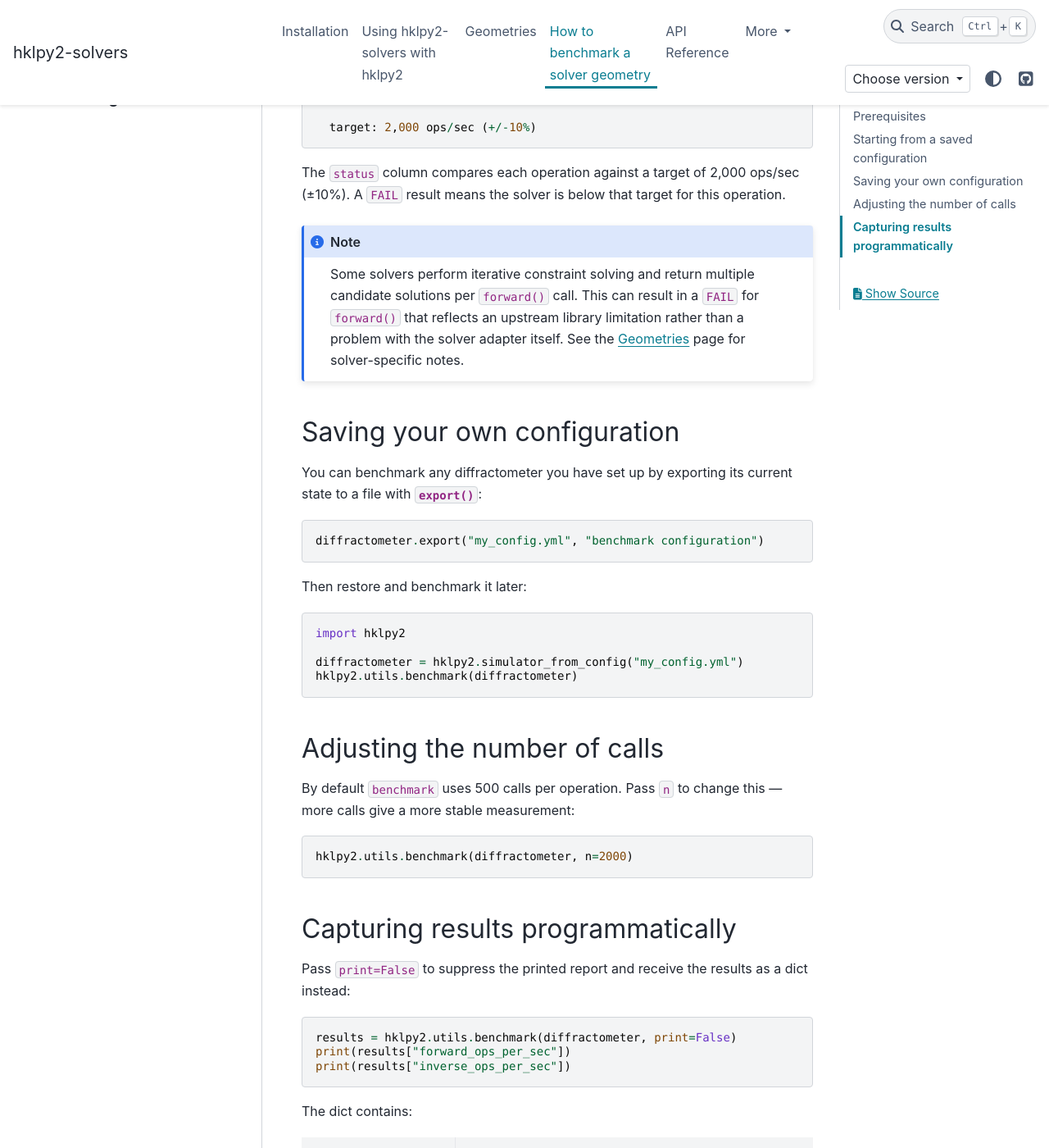
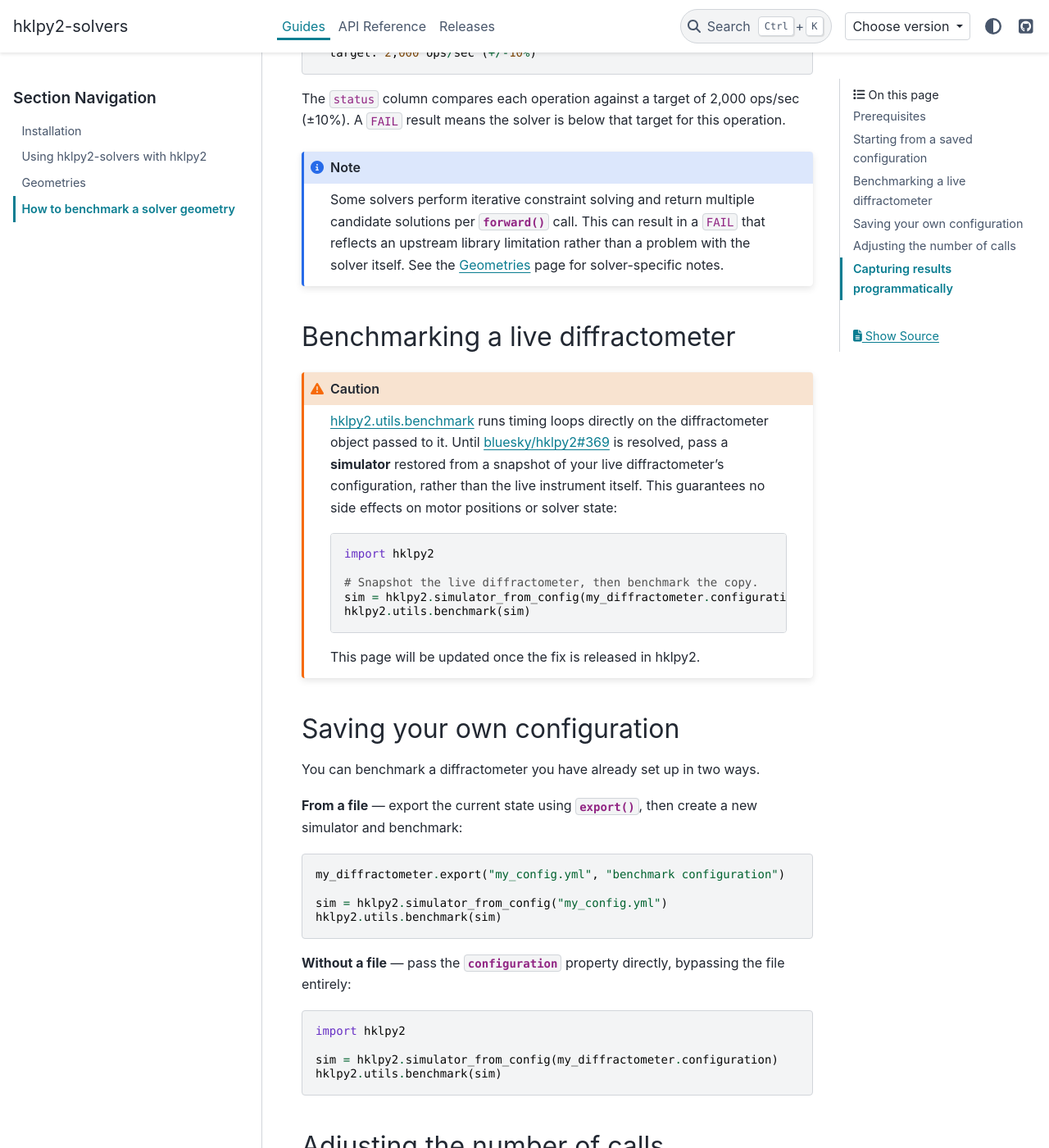
Before and after one commit to prjemian/hklpy2_solvers, a Sphinx documentation site: the page built from docs/source/howto_benchmark.rst, in a window 1280 px wide and 1400 px high, scrolled down 1495 px. Shown: the whole window at 82% size. Built offline with Sphinx 7.4.7 and the PyData theme 0.15.4, drawn with Linux system fonts in a browser that asks for light colours; pages that are not in the unit, such as notebooks, are missing from menus; some of the changed text lies outside the part shown.

Commit message:
docs #35 add HOWTO benchmark; reorg docs into Guides; use hklpy2 nomenclature
- Add docs/source/howto_benchmark.rst: how to benchmark a solver geometry.
- Add docs/source/guides.rst: Diátaxis how-to hub; consolidates install,
  usage, geometries, and howto_benchmark under a single 'Guides' navbar entry.
- Add docs/source/_static/diffcalc_4s_2d.yml: downloadable benchmark config.
- Add hklpy2 intersphinx mapping to conf.py for forward(), inverse(),
  simulator_from_config(), export(), configuration links.
- Replace 'solver adapter' with 'solver' throughout docs and source to match
  hklpy2 glossary nomenclature.
- Update index.rst: toctree routes through guides.rst; all cards retained.
- Add explicit 'never commit without instruction' rule to AGENTS.md.
- Add 'direct commits to main' policy to AGENTS.md.
Agent: OpenCode (claudesonnet46)

```diff
--- a/docs/source/conf.py
+++ b/docs/source/conf.py
@@ -96,8 +96,9 @@ def setup(app):
 # -- Intersphinx -------------------------------------------------------------
 
 intersphinx_mapping = {
+    "hklpy2": ("https://blueskyproject.io/hklpy2/", None),
+    "numpy": ("https://numpy.org/doc/stable", None),
     "python": ("https://docs.python.org/3", None),
-    "numpy": ("https://numpy.org/doc/stable", None),
 }
 
 # -- extlinks ----------------------------------------------------------------
--- a/docs/source/howto_benchmark.rst
+++ b/docs/source/howto_benchmark.rst
@@ -5,8 +5,12 @@ How to benchmark a solver geometry
 =====================================
 
 This guide shows how to measure the computational throughput of a solver
-geometry — how many ``forward()`` and ``inverse()`` operations it can perform
-per second — using the ``hklpy2.utils.benchmark`` function.
+geometry — how many
+:meth:`~hklpy2.diffract.DiffractometerBase.forward` and
+:meth:`~hklpy2.diffract.DiffractometerBase.inverse` operations it can
+perform per second — using
+`hklpy2.utils.benchmark
+<https://blueskyproject.io/hklpy2/autoapi/hklpy2/utils/index.html#hklpy2.utils.benchmark>`__.
 
 Benchmarking is useful when:
 
@@ -31,9 +35,10 @@ You will need ``hklpy2`` ≥ 0.6.0 and ``hklpy2-solvers`` installed:
 Starting from a saved configuration
 -------------------------------------
 
-The easiest way to benchmark is to restore a diffractometer from a saved
-configuration file.  Ready-to-use configurations are provided for each
-supported geometry:
+The easiest way to benchmark is to restore a simulator from a saved
+configuration file using
+:func:`~hklpy2.run_utils.simulator_from_config`.
+Ready-to-use configurations are provided for each supported geometry:
 
 .. list-table::
    :header-rows: 1
@@ -47,14 +52,14 @@ supported geometry:
      - :download:`diffcalc_4s_2d.yml <_static/diffcalc_4s_2d.yml>`
 
 Download the file for your geometry, save it alongside your script, then
-restore the diffractometer and run the benchmark:
+run:
 
 .. code-block:: python
 
    import hklpy2
 
-   diffractometer = hklpy2.simulator_from_config("diffcalc_4s_2d.yml")
-   hklpy2.utils.benchmark(diffractometer)
+   sim = hklpy2.simulator_from_config("diffcalc_4s_2d.yml")
+   hklpy2.utils.benchmark(sim)
 
 Example output::
 
@@ -79,39 +84,73 @@ target for this operation.
 .. note::
 
    Some solvers perform iterative constraint solving and return multiple
-   candidate solutions per ``forward()`` call.  This can result in a
-   ``FAIL`` for ``forward()`` that reflects an upstream library limitation
-   rather than a problem with the solver adapter itself.  See the
+   candidate solutions per
+   :meth:`~hklpy2.diffract.DiffractometerBase.forward` call.  This can
+   result in a ``FAIL`` that reflects an upstream library limitation rather
+   than a problem with the solver itself.  See the
    :ref:`geometries` page for solver-specific notes.
+
+Benchmarking a live diffractometer
+------------------------------------
+
+.. caution::
+
+   `hklpy2.utils.benchmark
+   <https://blueskyproject.io/hklpy2/autoapi/hklpy2/utils/index.html#hklpy2.utils.benchmark>`__
+   runs timing loops directly on the diffractometer object passed to it.
+   Until `bluesky/hklpy2#369 <https://github.com/bluesky/hklpy2/issues/369>`_
+   is resolved, pass a **simulator** restored from a snapshot of your live
+   diffractometer's configuration, rather than the live instrument itself.
+   This guarantees no side effects on motor positions or solver state:
+
+   .. code-block:: python
+
+      import hklpy2
+
+      # Snapshot the live diffractometer, then benchmark the copy.
+      sim = hklpy2.simulator_from_config(my_diffractometer.configuration)
+      hklpy2.utils.benchmark(sim)
+
+   This page will be updated once the fix is released in hklpy2.
 
 Saving your own configuration
 ------------------------------
 
-You can benchmark any diffractometer you have set up by exporting its
-current state to a file with :meth:`export`:
+You can benchmark a diffractometer you have already set up in two ways.
+
+**From a file** — export the current state using
+:meth:`~hklpy2.diffract.DiffractometerBase.export`, then create a new
+simulator and benchmark:
 
 .. code-block:: python
 
-   diffractometer.export("my_config.yml", "benchmark configuration")
+   my_diffractometer.export("my_config.yml", "benchmark configuration")
 
-Then restore and benchmark it later:
+   sim = hklpy2.simulator_from_config("my_config.yml")
+   hklpy2.utils.benchmark(sim)
+
+**Without a file** — pass the
+:attr:`~hklpy2.diffract.DiffractometerBase.configuration` property
+directly, bypassing the file entirely:
 
 .. code-block:: python
 
    import hklpy2
 
-   diffractometer = hklpy2.simulator_from_config("my_config.yml")
-   hklpy2.utils.benchmark(diffractometer)
+   sim = hklpy2.simulator_from_config(my_diffractometer.configuration)
+   hklpy2.utils.benchmark(sim)
 
 Adjusting the number of calls
 -------------------------------
 
-By default ``benchmark`` uses 500 calls per operation.  Pass ``n`` to
-change this — more calls give a more stable measurement:
+By default, `hklpy2.utils.benchmark
+<https://blueskyproject.io/hklpy2/autoapi/hklpy2/utils/index.html#hklpy2.utils.benchmark>`__
+uses 500 calls per operation.  Pass ``n`` to change this — more calls
+give a more stable measurement:
 
 .. code-block:: python
 
-   hklpy2.utils.benchmark(diffractometer, n=2000)
+   hklpy2.utils.benchmark(sim, n=2000)
 
 Capturing results programmatically
 ------------------------------------
@@ -121,7 +160,7 @@ as a dict instead:
 
 .. code-block:: python
 
-   results = hklpy2.utils.benchmark(diffractometer, print=False)
+   results = hklpy2.utils.benchmark(sim, print=False)
    print(results["forward_ops_per_sec"])
    print(results["inverse_ops_per_sec"])
 
@@ -144,12 +183,12 @@ The dict contains:
    * - ``n``
      - Number of calls measured
    * - ``forward_ops_per_sec``
-     - ``forward()`` throughput (ops/sec)
+     - :meth:`~hklpy2.diffract.DiffractometerBase.forward` throughput (ops/sec)
    * - ``forward_ms_per_call``
-     - ``forward()`` latency (ms/call)
+     - :meth:`~hklpy2.diffract.DiffractometerBase.forward` latency (ms/call)
    * - ``inverse_ops_per_sec``
-     - ``inverse()`` throughput (ops/sec)
+     - :meth:`~hklpy2.diffract.DiffractometerBase.inverse` throughput (ops/sec)
    * - ``inverse_ms_per_call``
-     - ``inverse()`` latency (ms/call)
+     - :meth:`~hklpy2.diffract.DiffractometerBase.inverse` latency (ms/call)
    * - ``target_ops_per_sec``
      - Minimum target (2,000 ops/sec)
```
Also changed, not shown: AGENTS.md (+17 -0 lines), docs/source/guides.rst (added, +36 -0 lines), docs/source/index.rst (+2 -5 lines), 1 other file.
